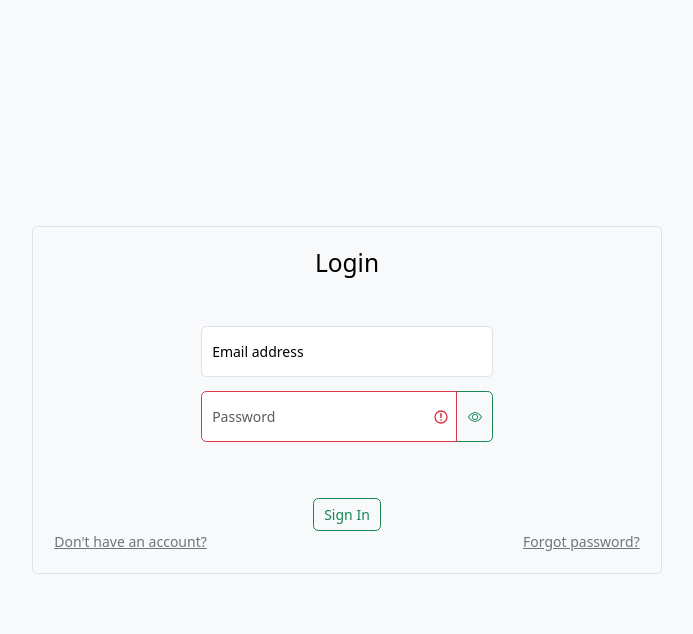
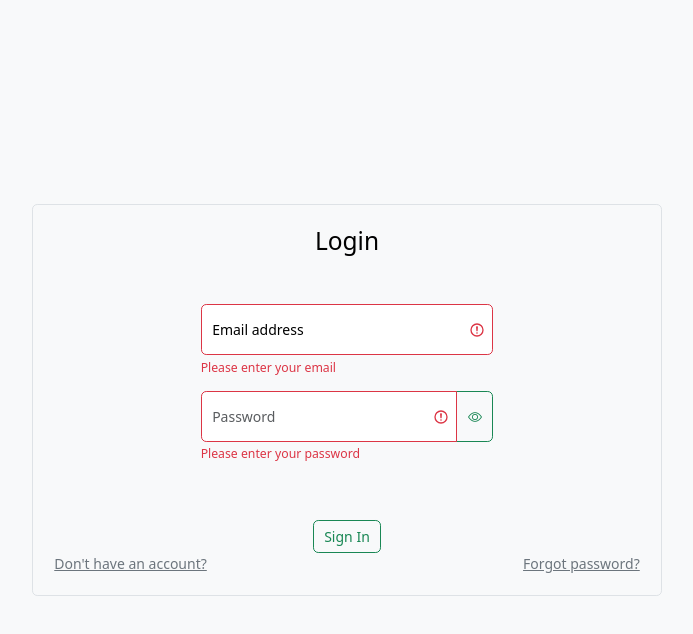
Before and after one commit to thoyoin/course-project, a React (Create React App) app in the folder client/: page /Login in a window 1280 px wide. Both pictures are taken after a click on the button "Sign In". Shown: the top 634 px of the page, without its empty margins (293-986 px from the left). Built offline with nearby package versions, Linux system fonts and the light colour scheme.

Commit message:
auth rdy

```diff
--- a/client/src/components/Login.js
+++ b/client/src/components/Login.js
@@ -10,7 +10,7 @@ const Login = () => {
     const navigate = useNavigate();
 
     const handleLogin = async () => {
-        setErrors('');
+        setErrors({});
         const newErrors = {};
 
         if (!email) newErrors.email = 'Please enter your email';
@@ -22,12 +22,19 @@ const Login = () => {
         };
 
         try {
-            const res = await axios.post('/api/auth/login', {email, password});
+            const res = await axios.post('/api/auth/login', { email, password });
+            if (!res.data.token) {
+                setErrors({ server: 'Invalid email or password' });
+                return;
+            }
             localStorage.setItem('token', res.data.token);
-            navigate('/MainPage')
+            navigate('/MainPage');
         } catch (err) {
-            console.error('Login error:', err);
-            setErrors({server: 'Invalid email or password'});
+            if (err.response && err.response.data && err.response.data.message) {
+                setErrors({ server: 'Invalid email or password' });
+            } else {
+                setErrors({ server: 'An error has occurred, please try again.' });
+            }
         }
     }
 
@@ -43,12 +50,13 @@ const Login = () => {
                     <input
                         style={{outline:'none', boxShadow:'none'}}
                         type="email"
-                        className="form-control"
+                        className={`form-control ${errors.password ? 'is-invalid' : ''}`}
                         id="floatingInput"
                         placeholder="name@example.com"
                         value={email}
                         onChange={e => setEmail(e.target.value)}/>
                     <label for="floatingInput">Email address</label>
+                    {errors.email && <div className="invalid-feedback d-block">{errors.email}</div>}
                 </div>
                 <div className="form-floating mb-3 w-50">
                     <div className="input-group">
@@ -74,7 +82,13 @@ const Login = () => {
                             {showPassword ? hide : show}
                         </button>
                     </div>
+                    {errors.password && <div className="invalid-feedback d-block">{errors.password}</div>}
                 </div>
+                {errors.server && (
+                        <div className="invalid-feedback d-block text-center">
+                            {errors.server}
+                        </div>
+                )}
                 <div className='text-center mt-5'><button type="submit" className="btn btn-outline-success" onClick={handleLogin}>Sign In</button></div>
                 <div className='d-flex flex-row justify-content-between w-100'>
                     <a className='link-secondary' href='/Registration'>Don't have an account?</a>
```
Lines whose indentation alone changed are shown as unchanged.
